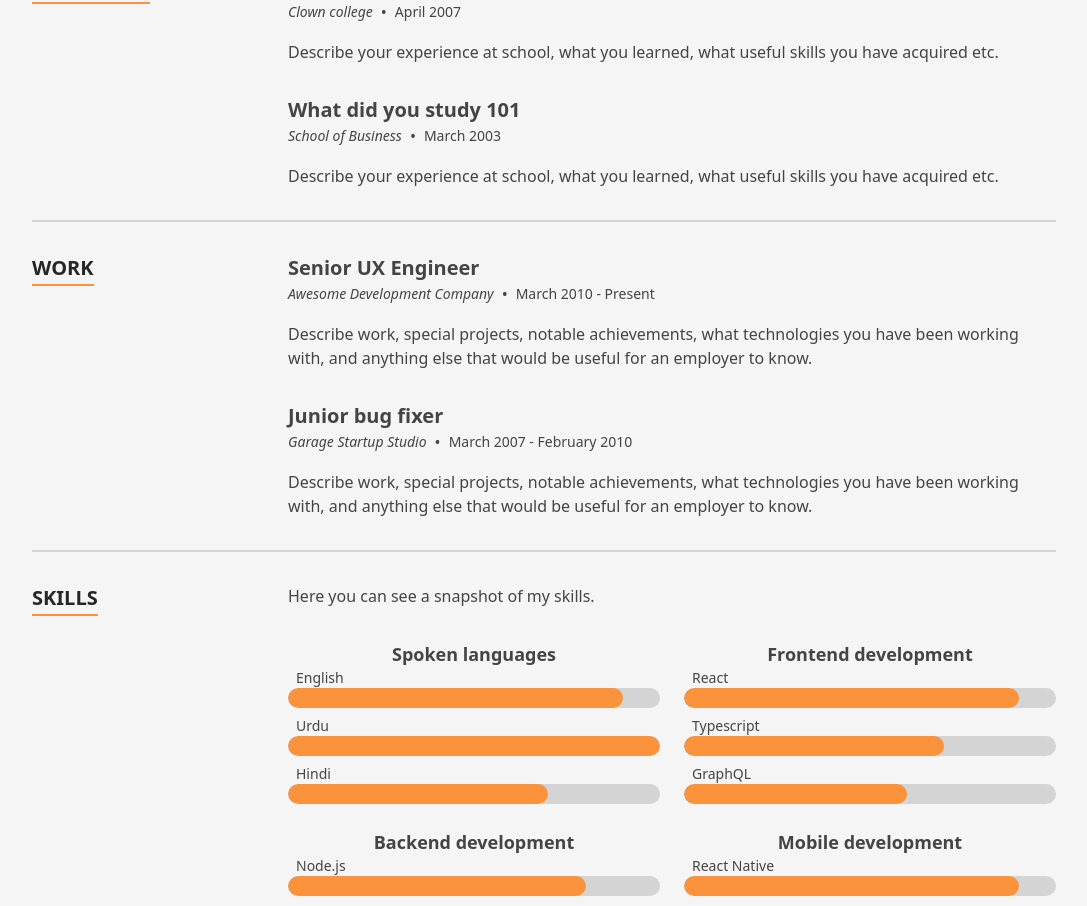
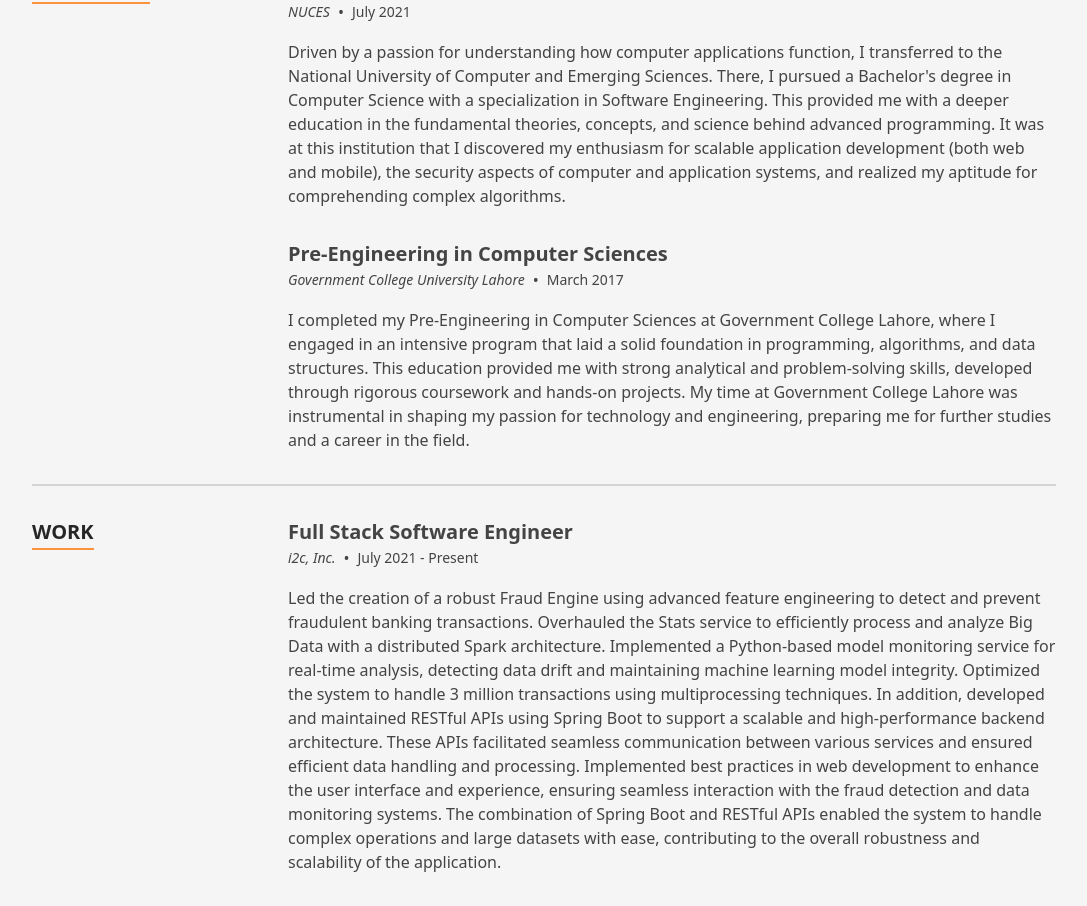
Before and after one commit to waqaskaleem007/Waqas-portfolio, a Next.js app: page / in a window 1280 px wide. Shown: the part 1440-2346 px from the top of the page, without its empty margins (96-1183 px from the left). Built offline with nearby package versions, Linux system fonts and the light colour scheme.

Commit message:
package.json and data.tsx updated

```diff
--- a/package.json
+++ b/package.json
@@ -16,6 +16,8 @@
     "@heroicons/react": "^2.0.18",
     "autoprefixer": "10.4.16",
     "classnames": "^2.3.2",
+    "emailjs": "^4.0.3",
+    "emailjs-com": "^3.2.0",
     "next": "^14.0.3",
     "react": "^18.2.0",
     "react-dom": "^18.2.0",
--- a/src/data/data.tsx
+++ b/src/data/data.tsx
@@ -104,7 +104,7 @@ in problem-solving. Passionate about Artificial intelligence and data science. V
 and driven by a continuous learning mindset. Possess a strong grasp on past experiences, capable of
 learning from mistakes, and applying acquired insights to future endeavors.`,
   aboutItems: [
-    {label: 'Location', text: 'Lhore, Pakistan', Icon: MapIcon},
+    {label: 'Location', text: 'Lahore, Pakistan', Icon: MapIcon},
     {label: 'Age', text: '25', Icon: CalendarIcon},
     {label: 'Nationality', text: 'Pakistani', Icon: FlagIcon},
     {label: 'Interests', text: 'Gamming, Movies', Icon: SparklesIcon},
@@ -156,15 +156,15 @@ export const skills: SkillGroup[] = [
     skills: [
       {
         name: 'Node.js',
-        level: 8,
+        level: 9,
       },
       {
-        name: 'Rust',
-        level: 5,
+        name: 'Python',
+        level: 7,
       },
       {
-        name: 'Golang',
-        level: 4,
+        name: 'Java',
+        level: 8,
       },
     ],
   },
@@ -176,8 +176,8 @@ export const skills: SkillGroup[] = [
         level: 9,
       },
       {
-        name: 'Flutter',
-        level: 4,
+        name: 'Kotlin',
+        level: 5,
       },
       {
         name: 'Swift',
@@ -192,27 +192,27 @@ export const skills: SkillGroup[] = [
  */
 export const portfolioItems: PortfolioItem[] = [
   {
-    title: 'Project title 1',
-    description: 'Give a short description of your project here.',
-    url: 'https://reactresume.com',
+    title: 'Next Js Bundle Analysis',
+    description: 'Analyzes each PR\'s impact on your next.js app\'s bundle size and displays it using a comment. Optionally supports performance budgets.',
+    url: 'https://github.com/waqaskaleem007/Next.js-Project-Bundle-Analysis',
     image: porfolioImage1,
   },
   {
-    title: 'Project title 2',
-    description: 'Give a short description of your project here.',
-    url: 'https://reactresume.com',
+    title: 'My Shop Ecommerce Website',
+    description: 'MyShop is an Ecommerce web application built with Next.js and MongoDB.',
+    url: 'https://my-shop-ecommerce-website-gfpenuezh-pawanpk87.vercel.app/',
     image: porfolioImage2,
   },
   {
     title: 'Project title 3',
     description: 'Give a short description of your project here.',
-    url: 'https://reactresume.com',
+    url: 'https://fix-my-phone-ujjalzaman.vercel.app/',
     image: porfolioImage3,
   },
   {
-    title: 'Project title 4',
-    description: 'Give a short description of your project here.',
-    url: 'https://reactresume.com',
+    title: 'Next.js Project with Node.js and Express Backend ',
+    description: 'Welcome to our Next.js project with a Node.js and Express backend! This project aims to provide a comprehensive solution for managing mobile device repairs. Users can register, request services, track their repairs, make payments, and more. Admins have tools to efficiently manage service requests, appointments, technicians, inventory, and customer accounts. ',
+    url: 'https://fix-my-phone-ujjalzaman.vercel.app/',
     image: porfolioImage4,
   },
   {
@@ -264,39 +264,37 @@ export const portfolioItems: PortfolioItem[] = [
  */
 export const education: TimelineItem[] = [
   {
-    date: 'April 2007',
-    location: 'Clown college',
-    title: 'Masters in Beer tasting',
-    content: <p>Describe your experience at school, what you learned, what useful skills you have acquired etc.</p>,
+    date: 'July 2021',
+    location: 'NUCES',
+    title: 'Bachelor in Computer Science',
+    content: <p>Driven by a passion for understanding how computer applications function, I transferred to the National University of Computer and Emerging Sciences. There, I pursued a Bachelor's degree in Computer Science with a specialization in Software Engineering. This provided me with a deeper education in the fundamental theories, concepts, and science behind advanced programming. It was at this institution that I discovered my enthusiasm for scalable application development (both web and mobile), the security aspects of computer and application systems, and realized my aptitude for comprehending complex algorithms.</p>,
   },
   {
-    date: 'March 2003',
-    location: 'School of Business',
-    title: 'What did you study 101',
-    content: <p>Describe your experience at school, what you learned, what useful skills you have acquired etc.</p>,
+    date: 'March 2017',
+    location: 'Government College University Lahore',
+    title: 'Pre-Engineering in Computer Sciences',
+    content: <p>I completed my Pre-Engineering in Computer Sciences at Government College Lahore, where I engaged in an intensive program that laid a solid foundation in programming, algorithms, and data structures. This education provided me with strong analytical and problem-solving skills, developed through rigorous coursework and hands-on projects. My time at Government College Lahore was instrumental in shaping my passion for technology and engineering, preparing me for further studies and a career in the field.</p>,
   },
 ];
 
 export const experience: TimelineItem[] = [
   {
-    date: 'March 2010 - Present',
-    location: 'Awesome Development Company',
-    title: 'Senior UX Engineer',
+    date: 'July 2021 - Present',
+    location: 'i2c, Inc.',
+    title: 'Full Stack Software Engineer',
     content: (
       <p>
-        Describe work, special projects, notable achievements, what technologies you have been working with, and
-        anything else that would be useful for an employer to know.
+        Led the creation of a robust Fraud Engine using advanced feature engineering to detect and prevent fraudulent banking transactions. Overhauled the Stats service to efficiently process and analyze Big Data with a distributed Spark architecture. Implemented a Python-based model monitoring service for real-time analysis, detecting data drift and maintaining machine learning model integrity. Optimized the system to handle 3 million transactions using multiprocessing techniques. In addition, developed and maintained RESTful APIs using Spring Boot to support a scalable and high-performance backend architecture. These APIs facilitated seamless communication between various services and ensured efficient data handling and processing. Implemented best practices in web development to enhance the user interface and experience, ensuring seamless interaction with the fraud detection and data monitoring systems. The combination of Spring Boot and RESTful APIs enabled the system to handle complex operations and large datasets with ease, contributing to the overall robustness and scalability of the application.
       </p>
     ),
   },
   {
-    date: 'March 2007 - February 2010',
-    location: 'Garage Startup Studio',
-    title: 'Junior bug fixer',
+    date: 'June 2020 - July 2021',
+    location: 'Xavor Corporation',
+    title: 'ML Engineer',
     content: (
       <p>
-        Describe work, special projects, notable achievements, what technologies you have been working with, and
-        anything else that would be useful for an employer to know.
+        Spearheaded the creation of an advanced product centered on Multimodal Human Activity Detection. This groundbreaking project combined grid eye and sound sensors to gather extensive data for precise human activity identification. Contributed significantly to the development of a mobile application for both Android and iOS, providing real-time insights into detected activities through an intuitive interface. This project was a major success, receiving positive feedback from users and stakeholders alike.
       </p>
     ),
   },
@@ -309,18 +307,18 @@ export const testimonial: TestimonialSection = {
   imageSrc: testimonialImage,
   testimonials: [
     {
-      name: 'John Doe',
-      text: 'Use this as an opportunity to promote what it is like to work with you. High value testimonials include ones from current or past co-workers, managers, or from happy clients.',
+      name: 'Asif Raza',
+      text: 'Using the Next Js Bundle Analysis tool has significantly streamlined our development process. Each pull request\'s impact on bundle size is clearly displayed, allowing us to maintain optimal performance standards effortlessly. The optional performance budget feature is a game-changer for our team. Highly recommended for any Next.js projects!',
       image: 'https://cloudflare-ipfs.com/ipfs/Qmd3W5DuhgHirLHGVixi6V76LhCkZUz6pnFt5AJBiyvHye/avatar/169.jpg',
     },
     {
-      name: 'Jane Doe',
-      text: 'Here you should write some nice things that someone has said about you. Encourage them to be specific and include important details (notes about a project you were on together, impressive quality produced, etc).',
+      name: 'Pawan Kumar',
+      text: 'My Shop is an outstanding ecommerce platform built with Next.js and MongoDB. The seamless integration and user-friendly interface have transformed our online shopping experience. Its robust performance and scalability have exceeded our expectations, making it the perfect solution for our business needs.',
       image: 'https://cloudflare-ipfs.com/ipfs/Qmd3W5DuhgHirLHGVixi6V76LhCkZUz6pnFt5AJBiyvHye/avatar/14.jpg',
     },
     {
-      name: 'Someone else',
-      text: 'Add several of these, and keep them as fresh as possible, but be sure to focus on quality testimonials with strong highlights of your skills/work ethic.',
+      name: 'Kartik',
+      text: 'This comprehensive Next.js project with a Node.js and Express backend has revolutionized our mobile device repair management. From user registration to service requests and payment tracking, it covers all aspects efficiently. The admin tools are particularly impressive, allowing for streamlined management of service requests, appointments, technicians, inventory, and customer accounts.',
       image: 'https://cloudflare-ipfs.com/ipfs/Qmd3W5DuhgHirLHGVixi6V76LhCkZUz6pnFt5AJBiyvHye/avatar/69.jpg',
     },
   ],
@@ -336,8 +334,8 @@ export const contact: ContactSection = {
   items: [
     {
       type: ContactType.Email,
-      text: 'waqaswork@gmail.com',
-      href: 'mailto:waqaswork@gmail.com',
+      text: 'waqaswork2932@gmail.com',
+      href: 'mailto:waqaswork2932@gmail.com',
     },
     {
       type: ContactType.Location,
@@ -347,12 +345,12 @@ export const contact: ContactSection = {
     {
       type: ContactType.Instagram,
       text: '@waqas',
-      href: 'https://www.instagram.com/tbakerx/',
+      href: 'https://www.instagram.com/',
     },
     {
       type: ContactType.Github,
       text: 'waqas',
-      href: 'https://github.com/tbakerx',
+      href: 'https://github.com/waqaskaleem007',
     },
   ],
 };
@@ -361,9 +359,9 @@ export const contact: ContactSection = {
  * Social items
  */
 export const socialLinks: Social[] = [
-  {label: 'Github', Icon: GithubIcon, href: 'https://github.com/tbakerx'},
-  {label: 'Stack Overflow', Icon: StackOverflowIcon, href: 'https://stackoverflow.com/users/8553186/tim-baker'},
-  {label: 'LinkedIn', Icon: LinkedInIcon, href: 'https://www.linkedin.com/in/timbakerx/'},
-  {label: 'Instagram', Icon: InstagramIcon, href: 'https://www.instagram.com/reactresume/'},
-  {label: 'Twitter', Icon: TwitterIcon, href: 'https://twitter.com/TimBakerx'},
+  {label: 'Github', Icon: GithubIcon, href: 'https://github.com/waqaskaleem007'},
+  {label: 'Stack Overflow', Icon: StackOverflowIcon, href: 'https://stackoverflow.com/users/26536800/waqas-kaleem'},
+  {label: 'LinkedIn', Icon: LinkedInIcon, href: 'https://www.linkedin.com'},
+  {label: 'Instagram', Icon: InstagramIcon, href: 'https://www.instagram.com'},
+  {label: 'Twitter', Icon: TwitterIcon, href: 'https://twitter.com'},
 ];
```
